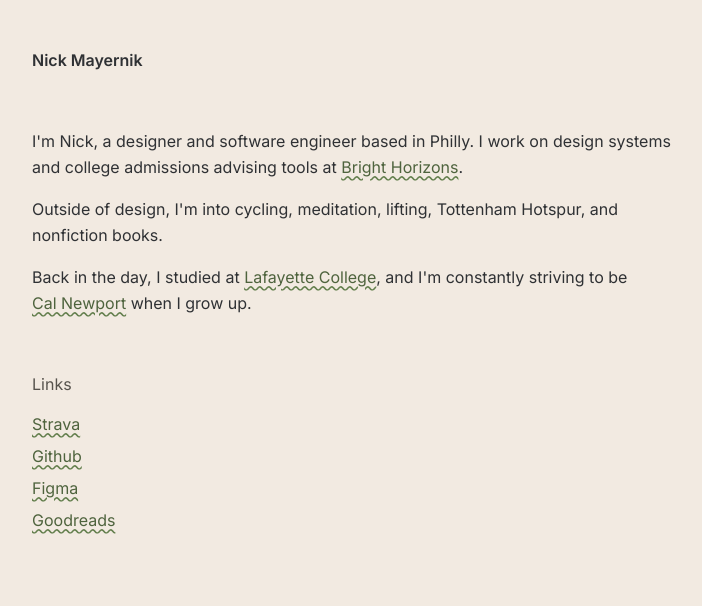
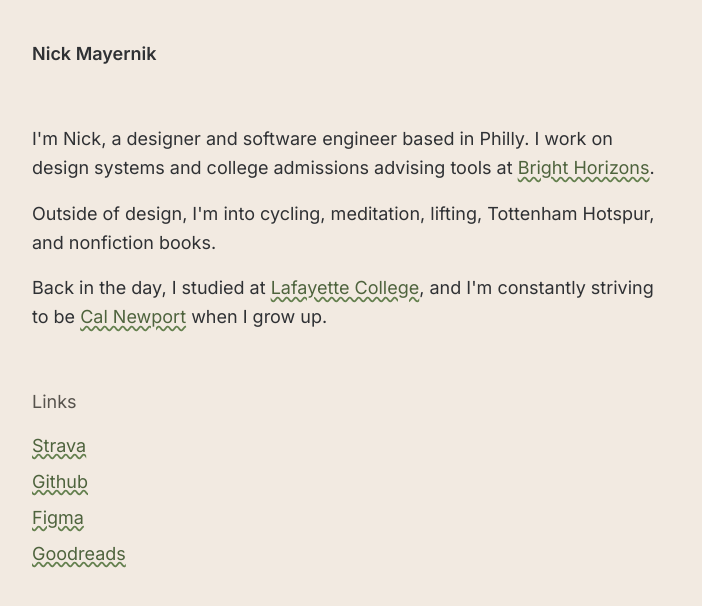
Before and after one commit to nmayernik/summer-friday, a Next.js app: page / in a window 1280 px wide. Shown: the top 606 px of the page, without its empty margins (288-990 px from the left). Built offline with nearby package versions, Linux system fonts and the light colour scheme.

Commit message:
Increase font size slightly

```diff
--- a/src/app/page.tsx
+++ b/src/app/page.tsx
@@ -5,7 +5,7 @@ import Link from "next/link";
 export default function Home() {
 
   return (
-    <main className="max-w-screen-sm mx-auto px-4 md:px-0 py-12 space-y-14 text-primary">
+    <main className="max-w-screen-sm mx-auto px-4 md:px-0 py-10 space-y-14 text-primary text-lg">
       <div className="space-y-0.5">
           <h1 className="font-semibold">Nick Mayernik</h1>
       </div>
```
